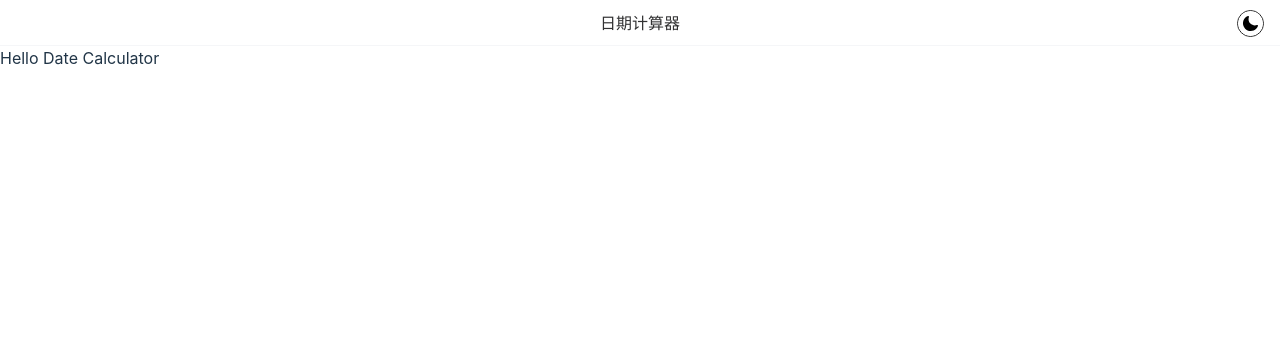
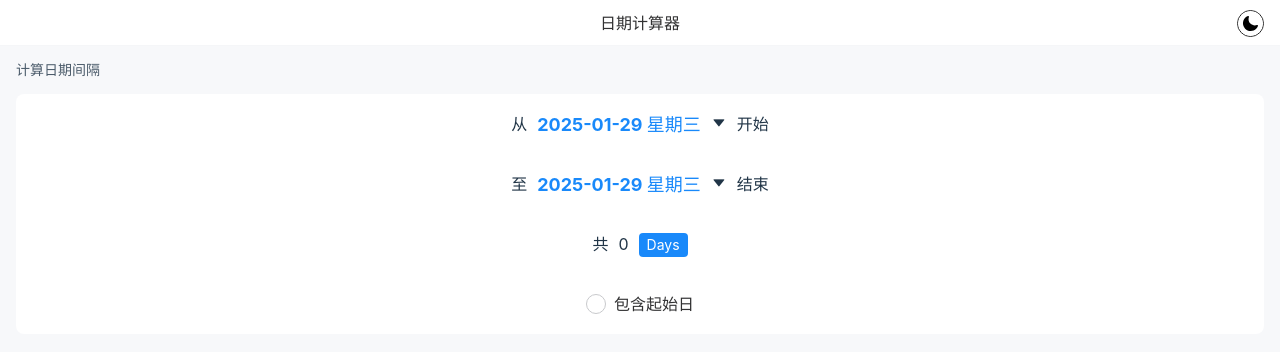
Before and after one commit to JhouXu/toolbox-date-calculator, a Vue app: page / in a window 1280 px wide. Shown: the top 352 px of the page. Built offline with nearby package versions, Linux system fonts and the light colour scheme.

Commit message:
feat(date): 添加计算时间间隔功能

```diff
--- a/src/App.vue
+++ b/src/App.vue
@@ -2,6 +2,8 @@
 import { ref, onMounted, onBeforeMount, watch, computed } from "vue";
 import { useSettingStore } from "@/stores/setting";
 import NavBar from "@/components/NavBar.vue";
+import CalcDate from "@/components/CalcDate.vue";
+import CalcDateGap from "@/components/CalcDateGap.vue";
 
 const settingsStore = useSettingStore();
 
@@ -15,7 +17,10 @@ const theme = computed(() => {
     <div class="theme" :class="theme === 'dark' ? 'theme-dark' : 'theme-light'">
       <NavBar />
 
-      <div> Hello Date Calculator </div>
+      <div class="container">
+        <CalcDate />
+        <CalcDateGap />
+      </div>
     </div>
   </van-config-provider>
 </template>
--- /dev/null
+++ b/src/components/CalcDate.vue
@@ -0,0 +1,7 @@
+<script setup>
+import { ref, onMounted } from "vue";
+</script>
+
+<template>
+  <div></div>
+</template>
--- /dev/null
+++ b/src/components/CalcDateGap.vue
@@ -0,0 +1,148 @@
+<script setup>
+import { ref, onMounted, watchEffect } from "vue";
+import Card from "@/components/Card.vue";
+import {
+  getTodayFormattedDate,
+  getDayOfWeek,
+  calculateYearDayDifference,
+  calculateMonthDayDifference,
+  calculateWeekDayDifference,
+  calculateTotalDaysDifference,
+} from "@/utils/date.tool.ts";
+
+const startDay = ref(getTodayFormattedDate());
+const endDay = ref(getTodayFormattedDate());
+const selectType = ref(""); // start || end
+const calcDay = ref({
+  yearDay: "",
+  monthDay: "",
+  weekDay: "",
+  totalDay: "",
+});
+const isStart = ref(false);
+
+const showPopup = ref(false);
+const currentDate = ref(getTodayFormattedDate().split("-"));
+const minDate = ref(new Date(1950, 0, 1));
+const maxDate = ref(new Date(2100, 11, 31));
+
+watchEffect(() => {
+  const yearDay = calculateYearDayDifference(startDay.value, endDay.value, isStart.value);
+  const monthDay = calculateMonthDayDifference(startDay.value, endDay.value, isStart.value);
+  const weekDay = calculateWeekDayDifference(startDay.value, endDay.value, isStart.value);
+  const totalDay = calculateTotalDaysDifference(startDay.value, endDay.value, isStart.value);
+  calcDay.value = {
+    yearDay: formatDay(yearDay),
+    monthDay: formatDay(monthDay),
+    weekDay: formatDay(weekDay),
+    totalDay: totalDay,
+  };
+});
+
+function formatDay(diff) {
+  if (diff.years !== undefined) {
+    return diff.years ? `${diff.years} 年 ${diff.months} 月 ${diff.days} 天` : "";
+  } else if (diff.months !== undefined) {
+    return diff.months ? `${diff.months} 月 ${diff.days} 天` : "";
+  } else if (diff.weeks !== undefined) {
+    return diff.weeks ? `${diff.weeks} 周 ${diff.days} 天` : "";
+  }
+  return "";
+}
+</script>
+
+<template>
+  <Card title="计算日期间隔" type="card">
+    <div
+      class="item item-input"
+      @click="
+        () => {
+          currentDate = startDay.split('-');
+          showPopup = true;
+          selectType = 'start';
+        }
+      ">
+      <span>从</span>
+      <span class="item-input-date"> {{ startDay }} {{ getDayOfWeek(startDay) }} </span>
+      <span style="transform: rotate(90deg) translateX(-2px)">
+        <van-icon name="play" />
+      </span>
+      <span>开始</span>
+    </div>
+    <div
+      class="item item-input"
+      @click="
+        () => {
+          currentDate = endDay.split('-');
+          showPopup = true;
+          selectType = 'end';
+        }
+      ">
+      <span>至</span>
+      <span class="item-input-date"> {{ endDay }} {{ getDayOfWeek(endDay) }} </span>
+      <span style="transform: rotate(90deg) translateX(-2px)">
+        <van-icon name="play" />
+      </span>
+      <span>结束</span>
+    </div>
+    <div class="item">
+      <span>共</span>
+      <span class="item-day">{{ calcDay.totalDay }}</span>
+      <span>
+        <van-tag type="primary" size="large">Days</van-tag>
+      </span>
+    </div>
+    <div v-show="calcDay.yearDay" class="item"> {{ calcDay.yearDay }} </div>
+    <div v-show="calcDay.monthDay" class="item"> {{ calcDay.monthDay }} </div>
+    <div v-show="calcDay.weekDay" class="item"> {{ calcDay.weekDay }} </div>
+    <div class="item item-input">
+      <van-checkbox v-model="isStart">包含起始日</van-checkbox>
+    </div>
+  </Card>
+
+  <van-popup v-model:show="showPopup" position="bottom" round>
+    <van-date-picker
+      v-model="currentDate"
+      :min-date="minDate"
+      :max-date="maxDate"
+      @cancel="showPopup = false"
+      @confirm="
+        ({ selectedValues }) => {
+          const format = selectedValues.join('-');
+          switch (selectType) {
+            case 'start':
+              startDay = format;
+              break;
+            case 'end':
+              endDay = format;
+              break;
+          }
+          showPopup = false;
+        }
+      " />
+  </van-popup>
+</template>
+
+<style lang="scss" scoped>
+.item {
+  display: flex;
+  justify-content: center;
+  align-items: center;
+  font-size: 16px;
+  height: 60px;
+  gap: 10px;
+  background-color: var(--van-background-2);
+
+  &-input-date,
+  &-input-day {
+    color: #1989fa;
+    font-weight: bold;
+  }
+  &-input-date {
+    font-size: 18px;
+  }
+  &-input-day {
+    font-size: 36px;
+  }
+}
+</style>
--- /dev/null
+++ b/src/components/Card.vue
@@ -0,0 +1,43 @@
+<script setup>
+import { defineProps } from "vue";
+
+const props = defineProps({
+  title: { type: String, default: "卡片" },
+  type: {
+    type: String,
+    default: "fill",
+    validator(value) {
+      return ["fill", "card"].includes(value);
+    },
+  },
+});
+</script>
+
+<template>
+  <div class="card">
+    <div class="card-title">{{ props.title }}</div>
+    <div class="card-content" :class="props.type === 'card' ? 'type-card' : 'type-fill'">
+      <slot></slot>
+    </div>
+  </div>
+</template>
+
+<style scoped>
+.card-title {
+  margin: 0;
+  padding: 16px;
+  font-size: 14px;
+  font-weight: 400;
+  line-height: 16px;
+  opacity: 0.8;
+}
+
+.card-content {
+}
+
+.type-card {
+  margin: 0 16px;
+  border-radius: 8px;
+  overflow: hidden;
+}
+</style>
--- a/src/style.css
+++ b/src/style.css
@@ -29,11 +29,11 @@ body {
 }
 .theme-dark {
   color: rgba(255, 255, 255, 0.87);
-  background-color: #242424;
+  background-color: #000000;
 }
 .theme-light {
   color: #213547;
-  background-color: #ffffff;
+  background-color: #f7f8fa;
 }
 
 @media (prefers-color-scheme: light) {
--- /dev/null
+++ b/src/utils/date.tool.ts
@@ -0,0 +1,99 @@
+export function getTodayFormattedDate(): string {
+  const today = new Date();
+  const year = today.getFullYear();
+  const month = padZero(today.getMonth() + 1);
+  const day = padZero(today.getDate());
+  return `${year}-${month}-${day}`;
+}
+
+export function getDayOfWeek(dateString: string): string {
+  const daysOfWeek = ["星期日", "星期一", "星期二", "星期三", "星期四", "星期五", "星期六"];
+  const date = new Date(dateString);
+  const dayOfWeekIndex = date.getDay();
+  return daysOfWeek[dayOfWeekIndex];
+}
+
+export function calculateYearDayDifference(startDate: string, endDate: string, isStart: boolean = false) {
+  const start = new Date(startDate);
+  const end = new Date(endDate);
+
+  let years = end.getFullYear() - start.getFullYear();
+  let months = end.getMonth() - start.getMonth();
+  let days = end.getDate() - start.getDate();
+
+  if (days < 0) {
+    months--;
+    const previousMonth = new Date(end.getFullYear(), end.getMonth(), 0);
+    days += previousMonth.getDate();
+  }
+
+  if (months < 0) {
+    years--;
+    months += 12;
+  }
+
+  if (isStart) {
+    days += 1;
+  }
+
+  return { years, months, days };
+}
+
+export function calculateMonthDayDifference(startDate: string, endDate: string, isStart: boolean = false) {
+  const start = new Date(startDate);
+  const end = new Date(endDate);
+
+  let months = end.getMonth() - start.getMonth() + (end.getFullYear() - start.getFullYear()) * 12;
+  let days = end.getDate() - start.getDate();
+
+  if (days < 0) {
+    months--;
+    const previousMonth = new Date(end.getFullYear(), end.getMonth(), 0);
+    days += previousMonth.getDate();
+  }
+
+  if (isStart) {
+    days += 1;
+  }
+
+  return { months, days };
+}
+
+export function calculateWeekDayDifference(startDate: string, endDate: string, isStart: boolean = false) {
+  const start = new Date(startDate);
+  const end = new Date(endDate);
+
+  const millisecondsPerDay = 24 * 60 * 60 * 1000;
+  const millisecondsPerWeek = 7 * millisecondsPerDay;
+
+  const totalMilliseconds = end.getTime() - start.getTime();
+  const totalDays = Math.floor(totalMilliseconds / millisecondsPerDay);
+
+  const weeks = Math.floor(totalDays / 7);
+  let days = totalDays % 7;
+
+  if (isStart) {
+    days += 1;
+  }
+
+  return { weeks, days };
+}
+
+export function calculateTotalDaysDifference(startDate: string, endDate: string, isStart: boolean = false) {
+  const start = new Date(startDate);
+  const end = new Date(endDate);
+
+  const millisecondsPerDay = 24 * 60 * 60 * 1000;
+  const totalMilliseconds = end.getTime() - start.getTime();
+  let totalDays = Math.floor(totalMilliseconds / millisecondsPerDay);
+
+  if (isStart) {
+    totalDays += 1;
+  }
+
+  return totalDays;
+}
+
+export function padZero(num: number): string {
+  return num.toString().padStart(2, "0");
+}
```
